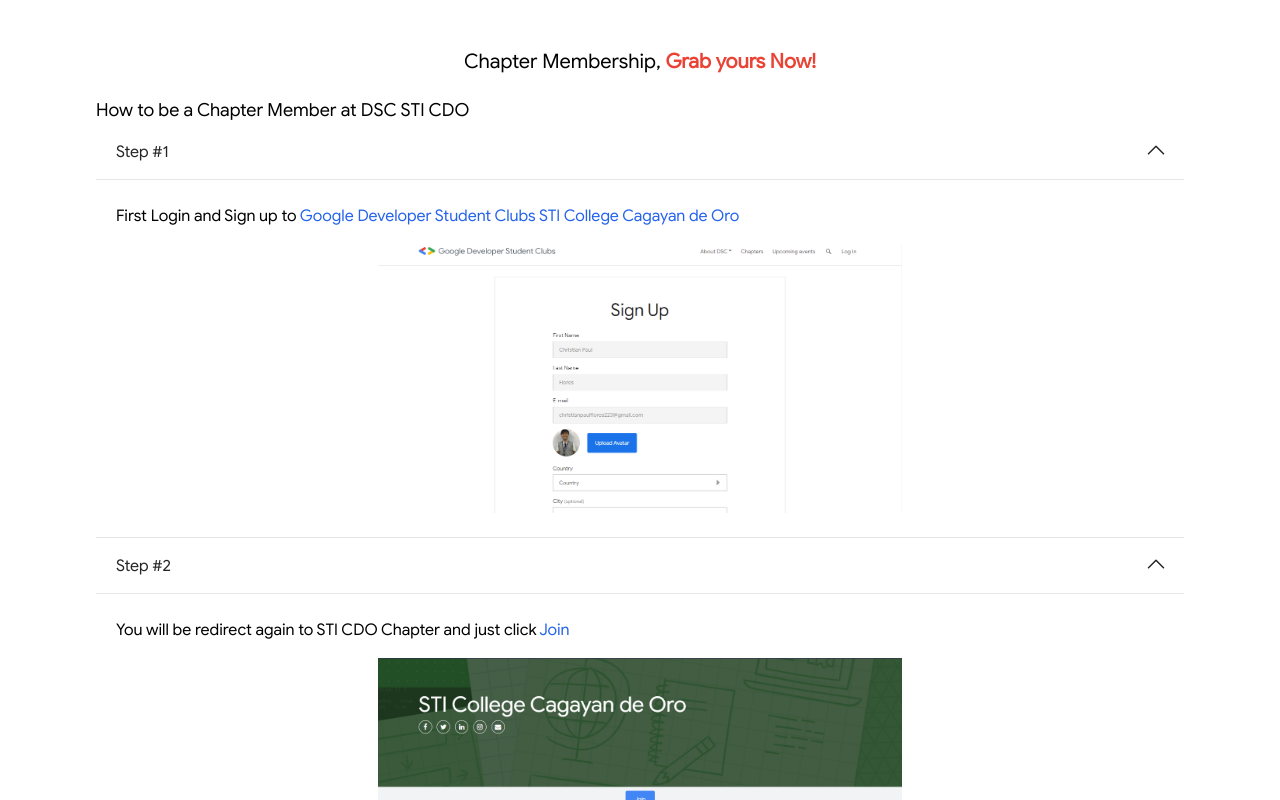
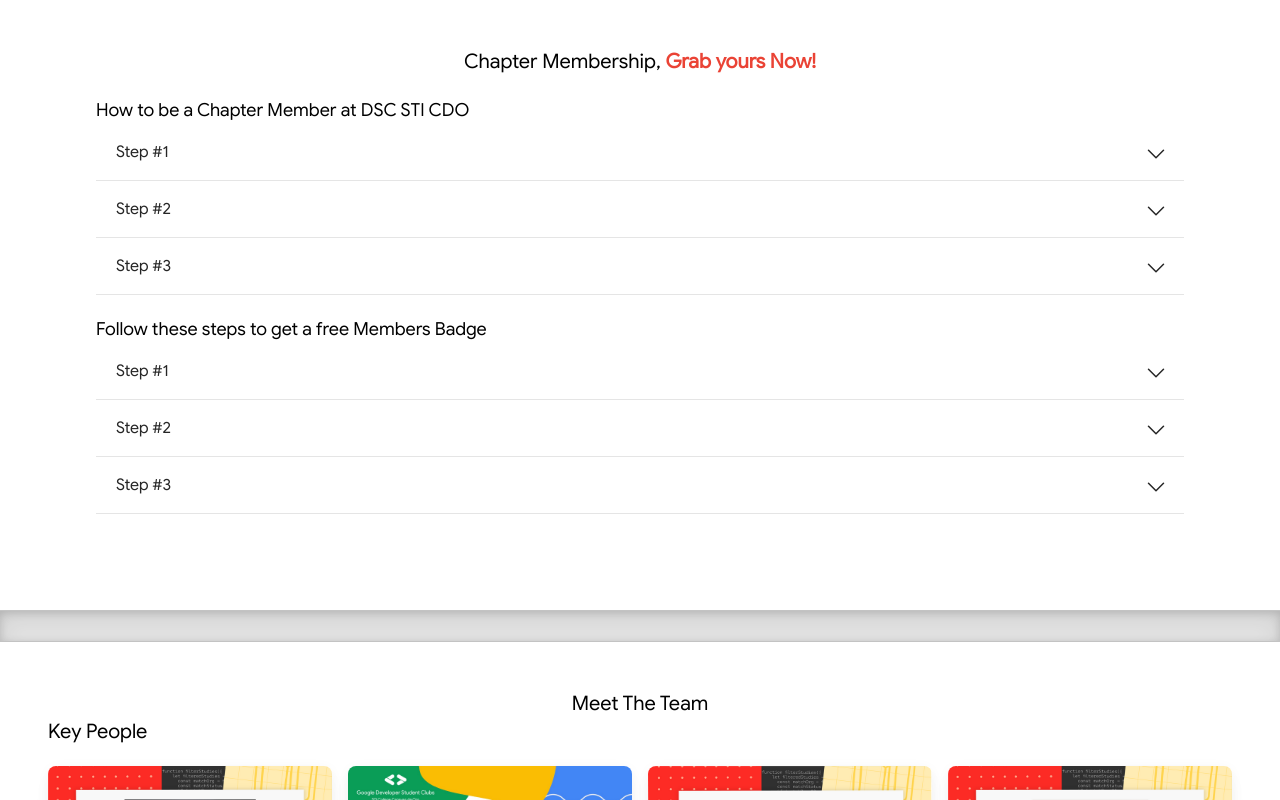
Before and after one commit to dscsticdo/dscsticdo, a React (Vite) app: page / in a window 1280 px wide. Shown: the part 1860-2660 px from the top of the page. Built offline with nearby package versions, Linux system fonts and the light colour scheme; what tw-elements would draw is missing.

Commit message:
feat(MBAccordion): accordion-items close when refresh

```diff
--- a/src/components/membership/MBAccordion.jsx
+++ b/src/components/membership/MBAccordion.jsx
@@ -17,13 +17,14 @@
 	}
 
 	return (
-		<div>
+		<>
 			<div className="rounded-none border border-l-0 border-r-0 border-t-0 border-neutral-200 bg-white dark:border-neutral-600 dark:bg-neutral-800">
 				<h2 className="mb-0" id={props.item.id}>
 					<button
 						className="group relative flex w-full items-center rounded-none border-0 bg-white px-5 py-4 text-left text-base text-neutral-800 transition [overflow-anchor:none] hover:z-[2] focus:z-[3] focus:outline-none dark:bg-neutral-800 dark:text-white [&:not([data-te-collapse-collapsed])]:bg-white [&:not([data-te-collapse-collapsed])]:text-primary [&:not([data-te-collapse-collapsed])]:[box-shadow:inset_0_-1px_0_rgba(229,231,235)] dark:[&:not([data-te-collapse-collapsed])]:bg-neutral-800 dark:[&:not([data-te-collapse-collapsed])]:text-primary-400 dark:[&:not([data-te-collapse-collapsed])]:[box-shadow:inset_0_-1px_0_rgba(75,85,99)]"
 						type="button"
 						data-te-collapse-init
+						data-te-collapse-collapsed
 						data-te-target={`#${props.item.target}`}
 						aria-expanded="false"
 						aria-controls={props.item.target}
@@ -49,9 +50,8 @@
 				</h2>
 				<div
 					id={props.item.target}
-					className="!visible border-0"
+					className="!visible hidden border-0"
 					data-te-collapse-item
-					data-te-collapse-show
 					aria-labelledby={props.item.id}
 					data-te-parent="#accordion--Membership"
 				>
@@ -77,7 +77,7 @@
 					</div>
 				</div>
 			</div>
-		</div>
+		</>
 	);
 };
 
```
